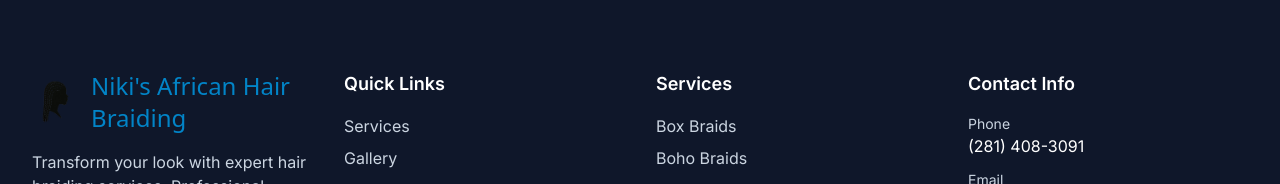
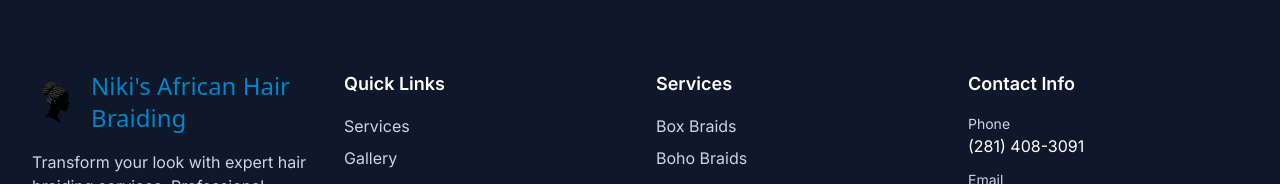
Before and after one commit to oobaretin/nikis-african-braiding, a Next.js app: page / in a window 1280 px wide. Shown: the part 2573-2757 px from the top of the page. Built offline with nearby package versions, Linux system fonts and the light colour scheme; a web font is replaced by a local one.

Commit message:
Update logo to use new image - Replace logo.png with 3AC920CF-4725-4C2A-978F-DC8CA411B4ED-removebg-preview.png in Header and Footer components

```diff
--- a/src/components/layout/Footer.tsx
+++ b/src/components/layout/Footer.tsx
@@ -16,7 +16,7 @@
             <Link href="/" className="flex items-center space-x-3 mb-4">
               <div className="w-16 h-16 rounded-lg overflow-hidden">
                 <img
-                  src="/images/logo.png"
+                  src="/images/3AC920CF-4725-4C2A-978F-DC8CA411B4ED-removebg-preview.png"
                   alt="Niki's African Hair Braiding Logo"
                   className="w-full h-full object-contain"
                 />
--- a/src/components/layout/Header.tsx
+++ b/src/components/layout/Header.tsx
@@ -41,7 +41,7 @@
           <Link href="/" className="flex items-center space-x-1">
             <div className="w-24 h-24 md:w-28 md:h-28 rounded-lg overflow-hidden">
               <img
-                src="/images/logo.png"
+                src="/images/3AC920CF-4725-4C2A-978F-DC8CA411B4ED-removebg-preview.png"
                 alt="Niki's African Hair Braiding Logo"
                 className="w-full h-full object-contain"
               />
```
Also changed, not shown: public/images/3AC920CF-4725-4C2A-978F-DC8CA411B4ED-removebg-preview.png (added).
